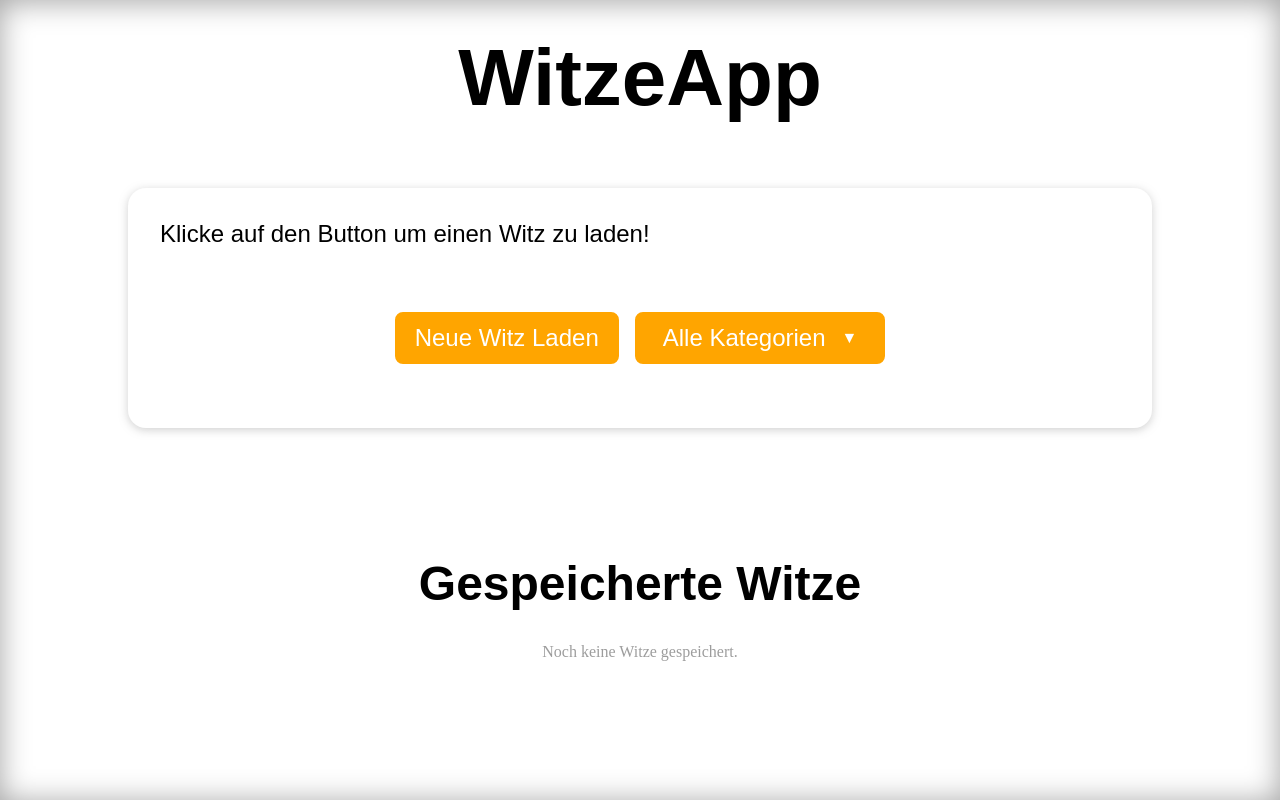
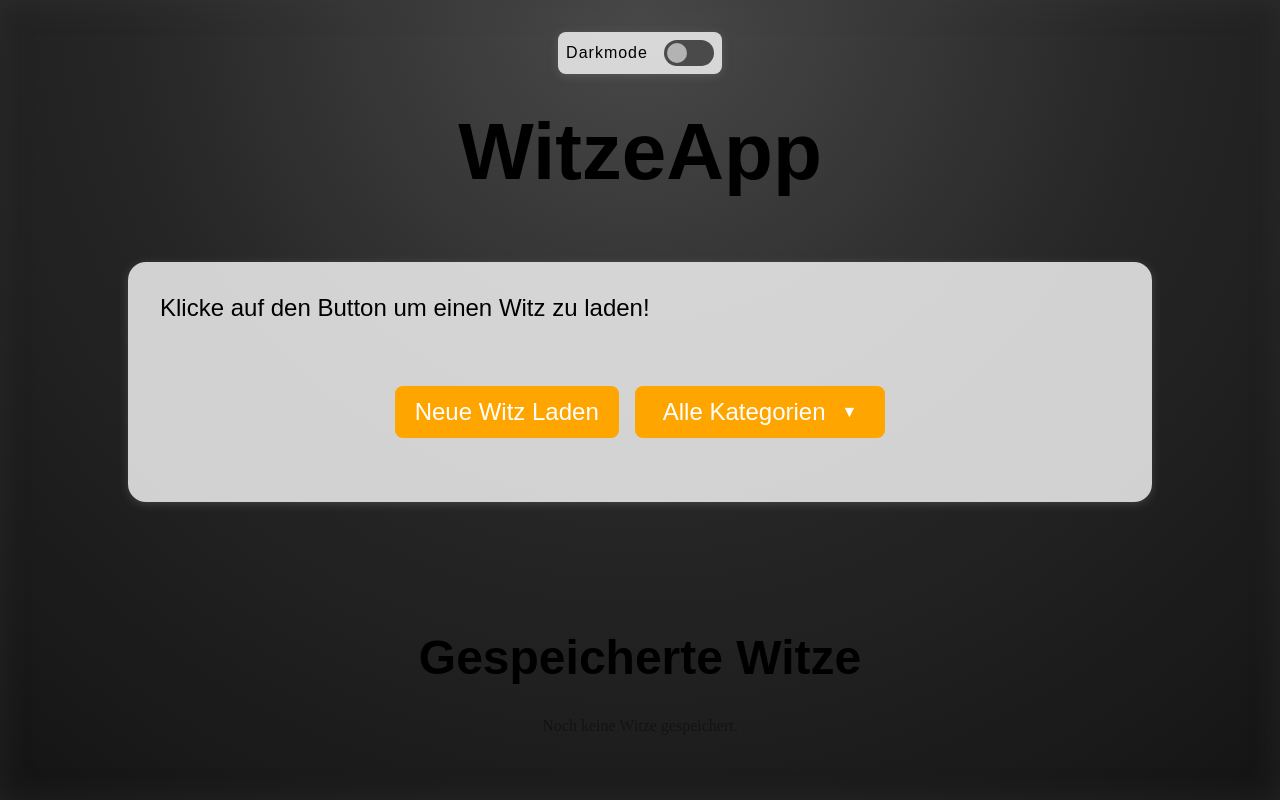
Before and after one commit to Schokett/witzeApp, a website built with Vite: page index.html in a window 1280 px wide. Built offline with nearby package versions, Linux system fonts and the light colour scheme; a web font is replaced by a local one.

Commit message:
toggle button styled

```diff
--- a/index.html
+++ b/index.html
@@ -7,6 +7,13 @@
   </head>
   <body>
     <section class="section-joke">
+      <div class="section-joke__toggle">
+        <span class="section-joke__toggle-text">Darkmode</span>
+        <label class="section-joke__toggle-switch">
+          <input type="checkbox" id="darkmode-toggle" />
+          <span class="section-joke__toggle-slider"></span>
+        </label>
+      </div>
       <h1 class="section-joke__title">WitzeApp</h1>
       <div class="section-joke__container">
         <p class="section-joke__joke">Klicke auf den Button um einen Witz zu laden!</p>
--- a/src/styles/_global.scss
+++ b/src/styles/_global.scss
@@ -9,8 +9,12 @@ $buttonColor: orange;
   padding: 0;
 }
 body {
-  box-shadow: 0 2px 30px rgba(0, 0, 0, 0.363) inset;
+  //Darkmode
+  box-shadow: 0 2px 30px rgba(59, 59, 59, 0.39) inset;
   min-height: 100vh;
+  //Darkmode
+  background-image: radial-gradient(circle at top, #4a4a4a, #262626, #141414);
+  background-attachment: fixed;
 }
 
 @mixin desktop-large {
--- a/src/styles/section-joke.scss
+++ b/src/styles/section-joke.scss
@@ -4,6 +4,69 @@
   display: flex;
   flex-direction: column;
   align-items: center;
+
+  &__toggle {
+    display: flex;
+    width: auto;
+    padding: 0.5rem;
+    gap: 1rem;
+    justify-content: center;
+    align-items: center;
+    border-radius: 8px;
+    margin-top: 2rem;
+    background-color: rgba(243, 243, 243, 0.849);
+    box-shadow: 0 2px 10px rgba(126, 126, 126, 0.363);
+    font-family: $normalFont;
+  }
+  &__toggle-text {
+    letter-spacing: 1px;
+  }
+  &__toggle-switch {
+    position: relative;
+    display: inline-block;
+    width: 50px;
+    height: 26px;
+    cursor: pointer;
+
+    input {
+      opacity: 0;
+      width: 0;
+      height: 0;
+
+      &:checked + .section-joke__toggle-slider {
+        background-color: $buttonColor;
+
+        &::before {
+          transform: translateX(24px);
+          background-color: white;
+        }
+      }
+    }
+  }
+  &__toggle-slider {
+    position: absolute;
+    top: 0;
+    left: 0;
+    right: 0;
+    bottom: 0;
+    background-color: #4a4a4a;
+    border-radius: 34px;
+    transition: background-color 0.3s ease;
+
+    &::before {
+      content: "";
+      position: absolute;
+      left: 3px;
+      bottom: 3px;
+      height: 20px;
+      width: 20px;
+      background-color: #b3b3b3;
+      border-radius: 50%;
+      transition:
+        transform 0.3s cubic-bezier(0.4, 0, 0.2, 1),
+        background-color 0.3s;
+    }
+  }
 
   &__title {
     font-family: $logoFont;
@@ -16,6 +79,7 @@
     height: auto;
     border-radius: 18px;
     box-shadow: 0 2px 10px rgba(126, 126, 126, 0.363);
+    background-color: rgba(243, 243, 243, 0.849);
 
     @include desktop-large {
       width: 80%;
--- a/src/styles/section-saved.scss
+++ b/src/styles/section-saved.scss
@@ -36,6 +36,7 @@
     display: flex;
     align-items: center;
     background-color: rgba(243, 243, 243, 0.849);
+    box-shadow: 0 2px 10px rgba(126, 126, 126, 0.363);
     padding: 1rem;
     border-radius: 18px;
   }
```
